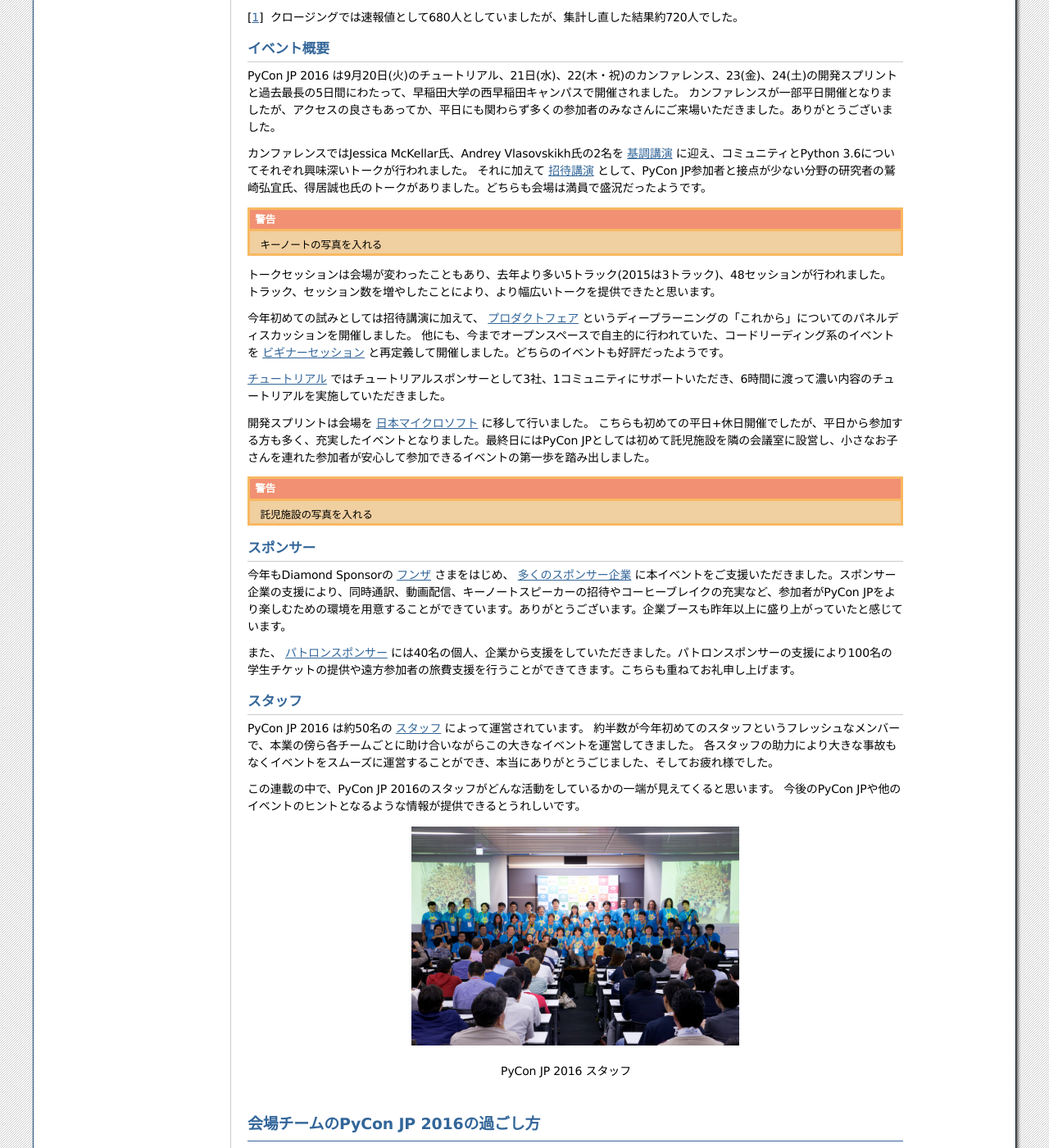
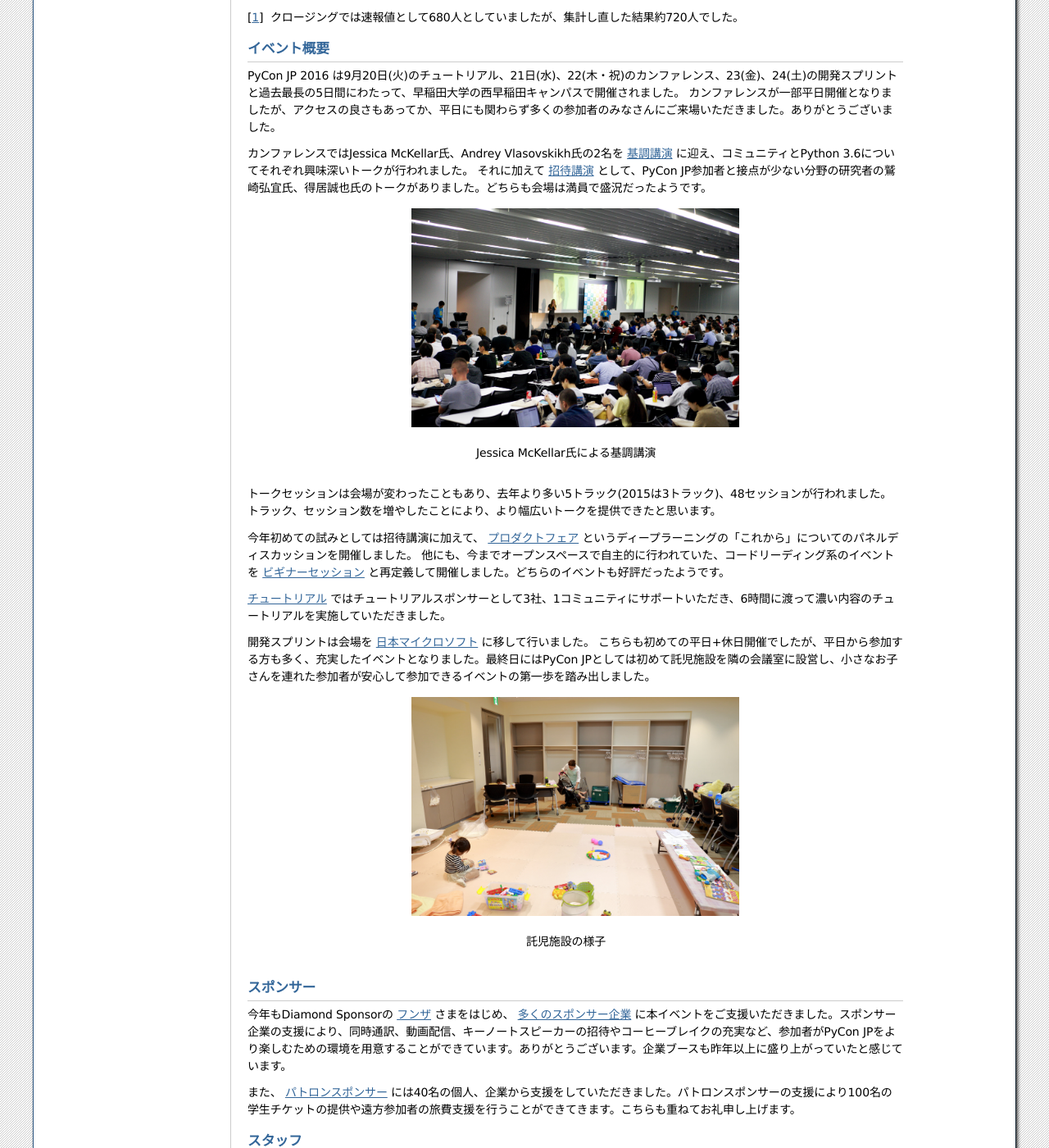
Before and after one commit to pyconjp/shoeisha2016, a Sphinx documentation site: the page built from source/afterreport_01_venue.rst, in a window 1280 px wide and 1400 px high, scrolled down 1124 px. Shown: the whole window at 82% size. Built offline with Sphinx 7.4.7, drawn with Linux system fonts in a browser that asks for light colours.

Commit message:
SAR-1553 基調講演、託児施設の写真を追加

```diff
--- a/source/afterreport_01_venue.rst
+++ b/source/afterreport_01_venue.rst
@@ -42,7 +42,11 @@ PyCon JP 2016 は9月20日(火)のチュートリアル、21日(水)、22(木・
 カンファレンスではJessica McKellar氏、Andrey Vlasovskikh氏の2名を `基調講演 <https://pycon.jp/2016/ja/keynote/>`_ に迎え、コミュニティとPython 3.6についてそれぞれ興味深いトークが行われました。
 それに加えて `招待講演 <https://pycon.jp/2016/ja/talks/invited-speaker/>`_ として、PyCon JP参加者と接点が少ない分野の研究者の鷲崎弘宜氏、得居誠也氏のトークがありました。どちらも会場は満員で盛況だったようです。
 
-.. warning:: キーノートの写真を入れる
+.. figure:: /_static/after01/keynote-jessica-mckellar.jpg
+   :alt: Jessica McKellar氏による基調講演
+   :width: 400
+
+   Jessica McKellar氏による基調講演
 
 トークセッションは会場が変わったこともあり、去年より多い5トラック(2015は3トラック)、48セッションが行われました。
 トラック、セッション数を増やしたことにより、より幅広いトークを提供できたと思います。
@@ -56,7 +60,11 @@ PyCon JP 2016 は9月20日(火)のチュートリアル、21日(水)、22(木・
 開発スプリントは会場を `日本マイクロソフト <https://azure.microsoft.com/ja-jp/>`_ に移して行いました。
 こちらも初めての平日+休日開催でしたが、平日から参加する方も多く、充実したイベントとなりました。最終日にはPyCon JPとしては初めて託児施設を隣の会議室に設営し、小さなお子さんを連れた参加者が安心して参加できるイベントの第一歩を踏み出しました。
 
-.. warning:: 託児施設の写真を入れる
+.. figure:: /_static/after01/nursery.jpg
+   :alt: 託児施設の様子
+   :width: 400
+
+   託児施設の様子
 
 スポンサー
 ----------
```
Also changed, not shown: source/_static/after01/keynote-jessica-mckellar.jpg (added), source/_static/after01/nursery.jpg (added).
